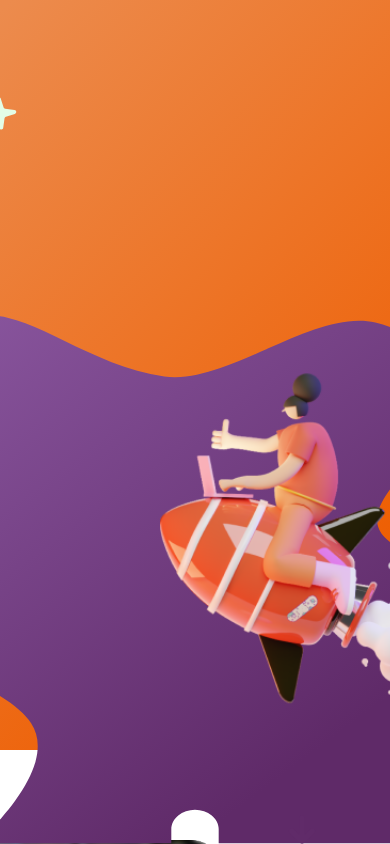
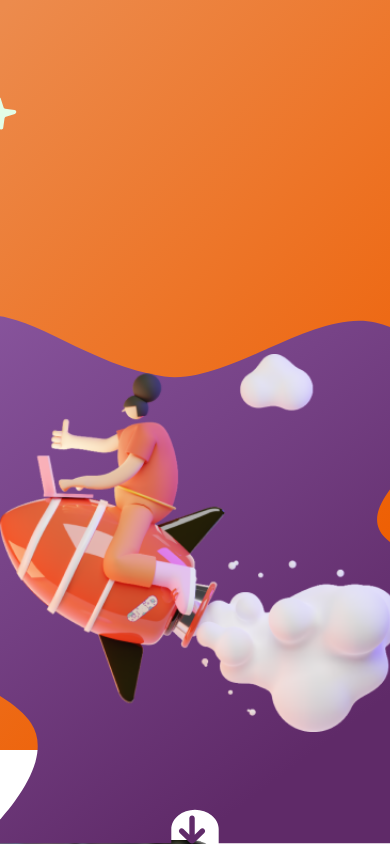
Before and after one commit to kingdayx/daotec, a Next.js app: page / in a window 390 px wide. Shown: the top 844 px of the page. Built offline with nearby package versions, Linux system fonts and the light colour scheme.

Commit message:
css push

```diff
--- a/src/app/globals.css
+++ b/src/app/globals.css
@@ -180,7 +180,7 @@
 .headerDesktop {
   height: 100vh;
 }
-@media (max-width: 900px) {
+@media (max-width: 765px) {
   .headerMobile {
     display: block;
     height: 90vh;
@@ -203,12 +203,10 @@
   }
   .purpleArrow {
     display: flex;
-    align-items: center;
     justify-content: center;
-    align-self: center;
     position: absolute;
     bottom: 0;
-    left: 18rem;
+    left: 11.1rem;
     z-index: 30;
   }
   .rocketGirlmobile {
@@ -216,7 +214,6 @@
     justify-content: center;
     position: absolute;
     bottom: 7rem;
-    left: 10rem;
     max-width: 25rem;
     max-height: 25rem;
     z-index: 30;
```
